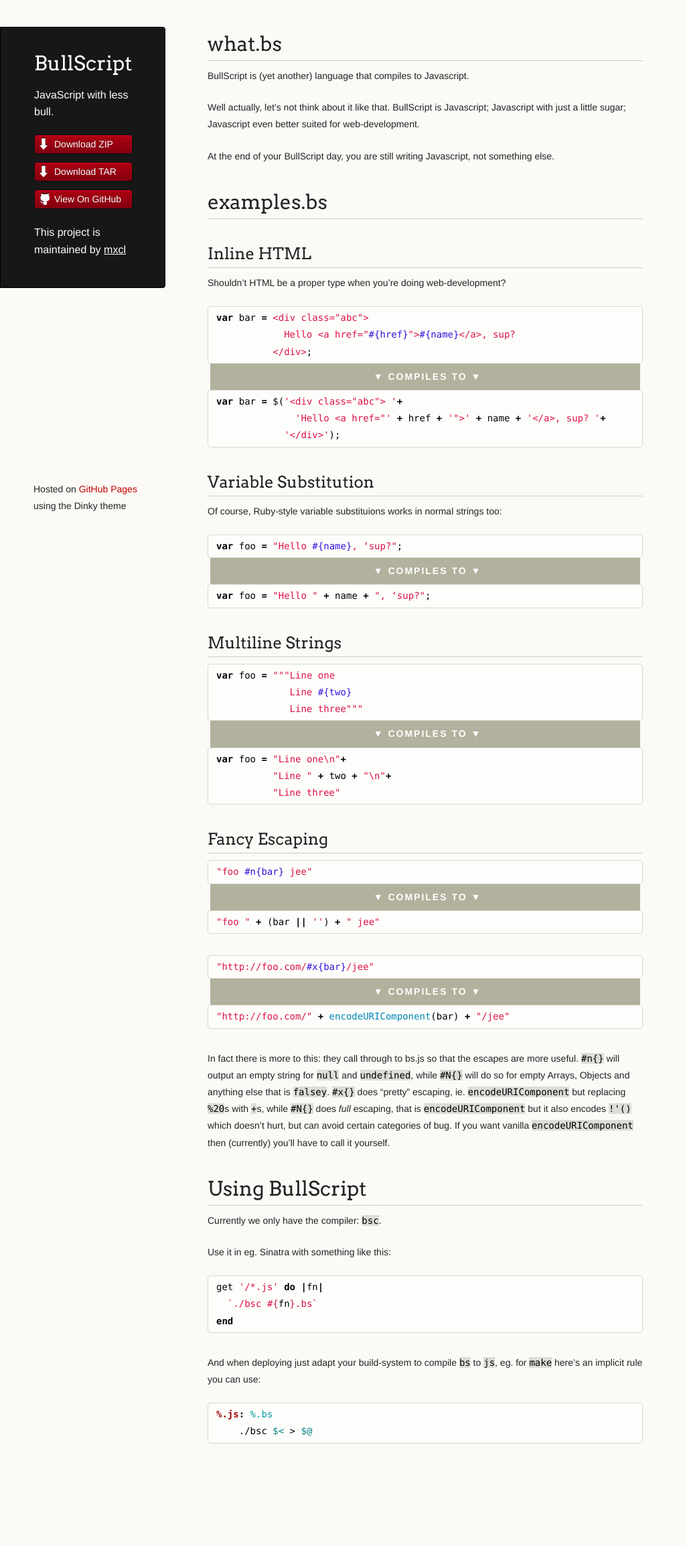
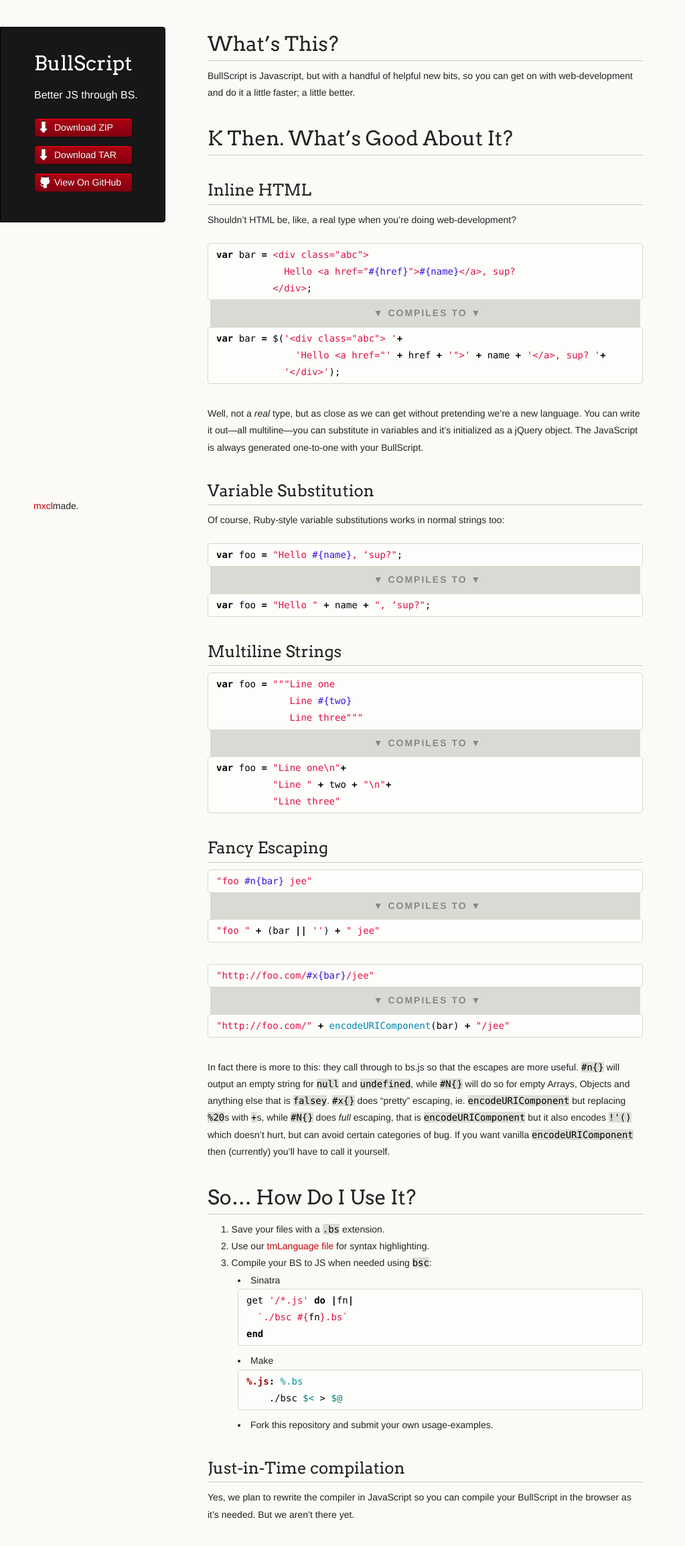
Before and after one commit to mxcl/bs, a plain HTML site: page index.html in a window 1280 px wide. Shown: the whole page at 67% size, without its empty margins (0-1023 px from the left). Before the commit the page ends 2237 px from the top, so only its background shows below. Drawn offline with Linux system fonts and the light colour scheme.

Commit message:
More tweaks

```diff
--- a/index.html
+++ b/index.html
@@ -15,8 +15,8 @@
     <style>
     .inv { color: #3a11df; }
     .becomes {
-      background: hsla(64, 17%, 40%, 0.55);
-      color: white;
+      background: hsla(64, 7%, 40%, 0.23);
+      color: rgba(0,0,0,0.375);
       text-transform: uppercase;
       padding: 0.5em;
       margin: -32px 4px 0 4px;
@@ -35,42 +35,38 @@
     code {
       background: rgba(0,0,0,0.12);
     }
+    h3 code {
+      font-size: inherit;
+    }
+    h3 {
+      margin: 0;
+      font-size: inherit;
+      font-familt: inherit;
+    }
     </style>
   </head>
   <body>
     <div class="wrapper">
       <header>
         <h1 class="header">BullScript</h1>
-        <p class="header">JavaScript with less bull.</p>
+        <p class="header">Better JS through BS.</p>
 
         <ul>
           <li class="download"><a class="buttons" href="https://github.com/mxcl/bs/zipball/master">Download ZIP</a></li>
           <li class="download"><a class="buttons" href="https://github.com/mxcl/bs/tarball/master">Download TAR</a></li>
           <li><a class="buttons github" href="https://github.com/mxcl/bs">View On GitHub</a></li>
         </ul>
-
-        <p class="header">This project is maintained by <a class="header name" href="https://github.com/mxcl">mxcl</a></p>
-
-
       </header>
       <section>
-        <h1>what.bs</h1>
+      <h1>What’s This?</h1>
+<p>BullScript is Javascript, but with a handful of helpful new bits, so you
+can get on with web-development and do it a little faster; a little better.</p>
 
-<p>BullScript is (yet another) language that compiles to Javascript.</p>
-
-<p>Well actually, let’s not think about it like that. BullScript is
-Javascript; Javascript with just a little sugar; Javascript even better suited
-for web-development.
-</p>
-
-<p>At the end of your BullScript day, you are still writing Javascript, not
-something else.</p>
-
-<h1>examples.bs</h1>
+<h1>K Then. What’s Good About It?</h1>
 
 <h2>Inline HTML</h2>
 
-<p>Shouldn’t HTML be a proper type when you’re doing web-development?
+<p>Shouldn’t HTML be, like, a <i>real</i> type when you’re doing web-development?
 
 <div class="highlight"><pre>
 <span class="kd">var</span> <span class="nx">bar</span> <span class="o">=</span> <span class="s2">&lt;div class="abc"&gt;
@@ -86,9 +82,14 @@ something else.</p>
             <span class="s1">'&lt;/div&gt;'</span><span class="p">);</span>
 </pre></div>
 
+<p>Well, not a <em>real</em> type, but as close as we can get without pretending
+  we’re a new language. You can write it out—all multiline—you can
+  substitute in variables and it’s initialized as a jQuery object. The
+  JavaScript is always generated one-to-one with your BullScript.
+
 <h2>Variable Substitution</h2>
 
-<p>Of course, Ruby-style variable substituions works in normal strings too:</p>
+<p>Of course, Ruby-style variable substitutions works in normal strings too:</p>
 
 <div class="highlight"><pre><span class="kd">var</span> <span class="nx">foo</span> <span class="o">=</span> <span class="s2">"Hello <span class="inv">#{name}</span>, ‘sup?"</span><span class="p">;</span></pre></div>
 
@@ -135,27 +136,35 @@ replacing <code>%20</code>s with <code>+</code>s, while <code>#N{}</code> does <
 avoid certain categories of bug. If you want vanilla <code>encodeURIComponent</code> then
 (currently) you’ll have to call it yourself.</p>
 
-<h1>Using BullScript</h1>
+<h1>So… How Do I Use It?</h1>
 
-<p>Currently we only have the compiler: <code>bsc</code>.</p>
-
-<p>Use it in eg. Sinatra with something like this:</p>
-
-<div class="highlight"><pre><span class="n">get</span> <span class="s1">'/*.js'</span> <span class="k">do</span> <span class="o">|</span><span class="n">fn</span><span class="o">|</span>
+<ol>
+  <li>Save your files with a <code>.bs</code> extension.</li>
+  <li>Use our <a href='https://github.com/mxcl/bs/blob/master/BullScript.tmLanguage'>tmLanguage file</a> for syntax highlighting.</li>
+  <li>Compile your BS to JS when needed using <code>bsc</code>:
+    <ul>
+      <li><b>Sinatra</b>
+        <div class="highlight"><pre><span class="n">get</span> <span class="s1">'/*.js'</span> <span class="k">do</span> <span class="o">|</span><span class="n">fn</span><span class="o">|</span>
   <span class="sb">`./bsc </span><span class="si">#{</span><span class="n">fn</span><span class="si">}</span><span class="sb">.bs`</span>
 <span class="k">end</span>
-</pre></div>
+</pre></div></li>
+      <li><b>Make</b>
+        <div class="highlight"><pre><span class="nf">%.js</span><span class="o">:</span> <span class="m">%.bs</span>
+    ./bsc <span class="nv">$&lt;</span> &gt; <span class="nv">$@</span>
+</pre></div></li>
+      <li>Fork this repository and submit your own usage-examples.
 
-<p>And when deploying just adapt your build-system to compile <code>bs</code> to <code>js</code>, eg.
-for <code>make</code> here’s an implicit rule you can use:</p>
+    </ul></li>
+</ol>
 
-<div class="highlight"><pre><span class="nf">%.js</span><span class="o">:</span> <span class="m">%.bs</span>
-    ./bsc <span class="nv">$&lt;</span> &gt; <span class="nv">$@</span>
-</pre></div>
+<h2>Just-in-Time compilation</h2>
+
+<p>Yes, we plan to rewrite the compiler in JavaScript so you can compile your
+  BullScript in the browser as it’s needed. But we aren’t there yet.
 
       </section>
       <footer>
-        <p><small>Hosted on <a href="https://pages.github.com">GitHub Pages</a> using the Dinky theme</small></p>
+        <p><small><a href="https://twitter.com/mxcl">mxcl</a>made.</small></p>
       </footer>
     </div>
     <!--[if !IE]><script>fixScale(document);</script><![endif]-->
--- a/stylesheets/styles.css
+++ b/stylesheets/styles.css
@@ -97,12 +97,12 @@ strong {
   font-weight:700;
 }
 
-ul li {
+ul > li {
   list-style: inside;
   padding-left: 25px;
 }
 
-ol li {
+ol > li {
   list-style: decimal inside;
   padding-left: 20px;
 }
@@ -166,6 +166,10 @@ pre {
   overflow: auto;
   overflow-y: hidden;
 	margin-bottom: 32px;
+}
+
+ul pre {
+  margin-bottom: 10px;
 }
 
 
```
